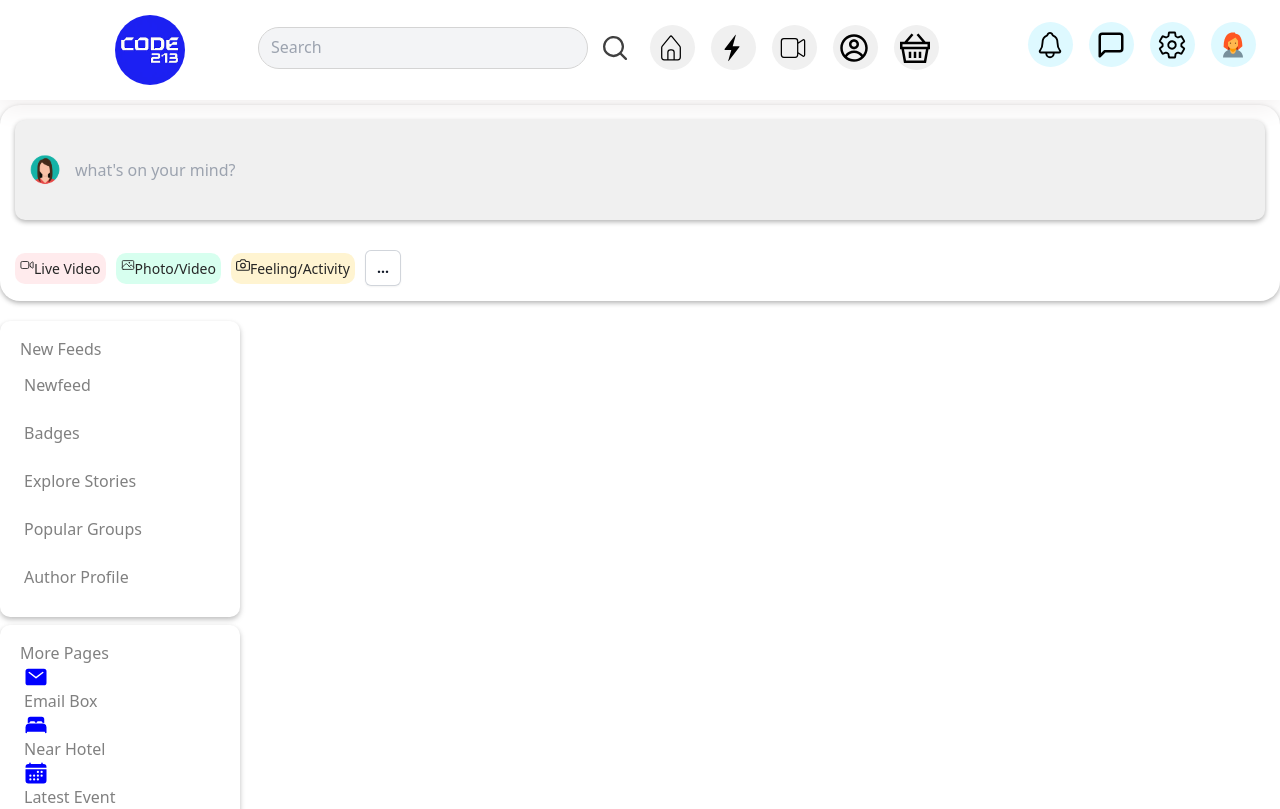
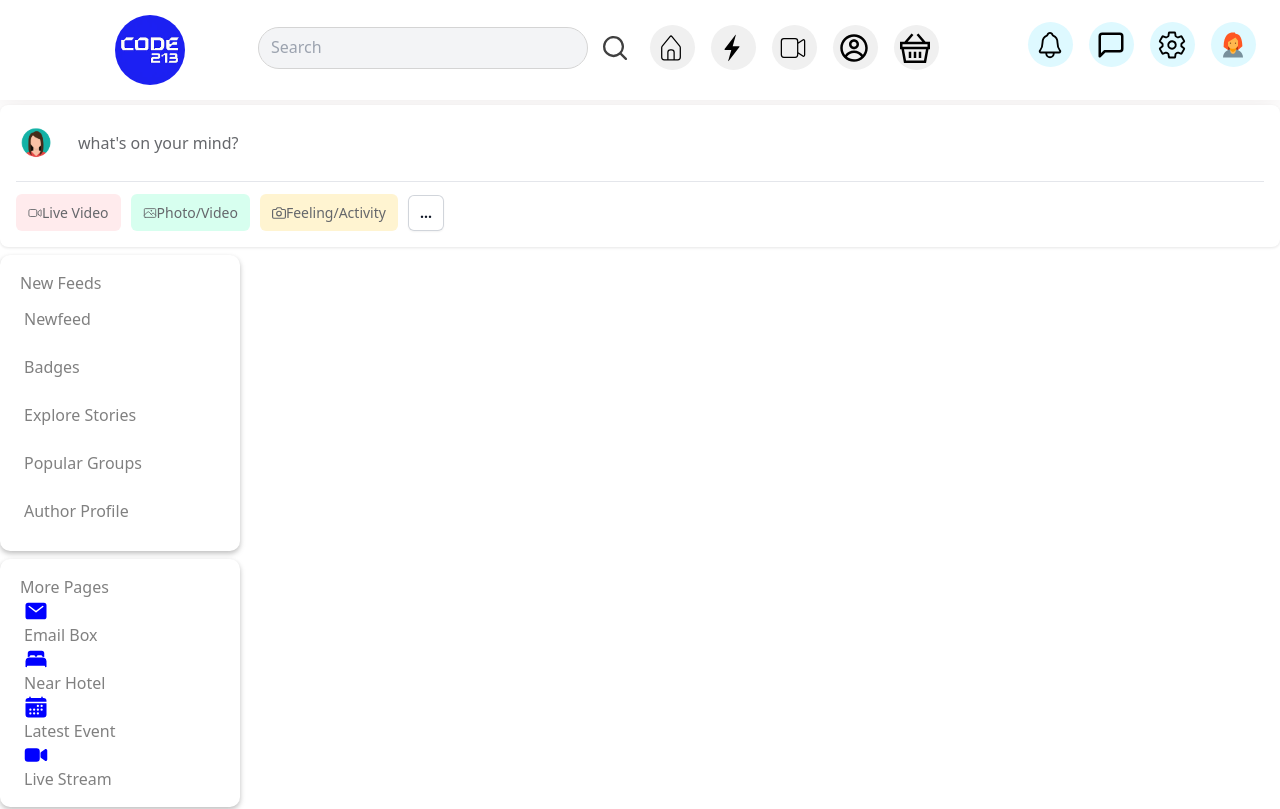
Before and after one commit to Nesrinels/code213, a React (Create React App) app: page / in a window 1280 px wide. Shown: the top 809 px of the page. Built offline with nearby package versions, Linux system fonts and the light colour scheme.

Commit message:
new post styling

```diff
--- a/src/component/feed/Feed.css
+++ b/src/component/feed/Feed.css
@@ -1,63 +1,74 @@
-:root {
-    --foreground: #f0f0f0;
-    --shadow: rgba(0, 0, 0, 0.3);
-    --black: #000000;
+.createPost {
+    background-color: #ffffff;
+    border-radius: 8px;
+    box-shadow: 0 1px 3px rgba(0, 0, 0, 0.1);
+    padding: 16px;
   }
 
-.live{
-    background: #ffebed;
+  .post-text {
     display: flex;
-}
-.photo{
-    background: #d7ffef;
-    display: flex;
-}
-.feels{
-    background: #fff4d1;
-    display: flex;
+    align-items: center;
+    margin-bottom: 16px;
   }
 
-.createPost{
-    background: var(--white);
-    box-shadow: 0 2px 5px 0 var(--shadow);
-    border-radius: 20px;
-    padding: 15px;
-    margin-bottom: 20px;
+  .post-text img {
+    width: 40px;
+    height: 40px;
+    border-radius: 50%;
+    margin-right: 12px;
   }
-.post-text img{
-    width: 40px;
-    border-radius: 50px;
-    position: absolute;
-    left: 10px;
-    top: 30px;
+
+  .post-text input {
+    flex-grow: 1;
+    border: none;
+    font-size: 16px;
+    color: #1c1e21;
+    padding: 10px;
   }
-.post-text input{
-    padding: 20px 20px 20px 60px;
-    width: 100%;
-    background: var(--foreground);
-    border: none;
-    height: 100px;
-    border-radius: 10px;
-    box-shadow: 0 2px 5px 0 var(--shadow);
-    color: var(--black);
+
+  .post-text input::placeholder {
+    color: #65676b;
   }
-.post-text{
-    width: 100%;
-    position: relative;
-    margin-bottom: 30px;
+
+  .post-icon {
+    display: flex;
+    align-items: center;
+    border-top: 1px solid #e4e6eb;
+    padding-top: 12px;
   }
-.post-icon{
+
+  .post-icon a {
+    display: flex;
+    align-items: center;
+    margin-right: 10px;
+    padding: 8px 12px;
+    border-radius: 6px;
+    font-size: 14px;
+    color: #65676b;
+    text-decoration: none;
+  }
+
+  .post-icon a:hover {
+    background-color: #f2f3f5;
+  }
+
+  .live {
+    background: #ffebed;
+  }
+
+  .photo {
+    background: #d7ffef;
+  }
+
+  .feels {
+    background: #fff4d1;
+  }
+
+  .live, .photo, .feels {
     display: flex;
     align-items: center;
   }
-.post-icon a{
-    margin-right: 10px;
-    padding: 5px;
-    border-radius: 10px;
-    font-size: 14px;
-    color: #262626;
-    font-weight: 500px;
-}
+
   .py-1 a {
     display: flex;
   }
```
Lines whose indentation alone changed are shown as unchanged.
